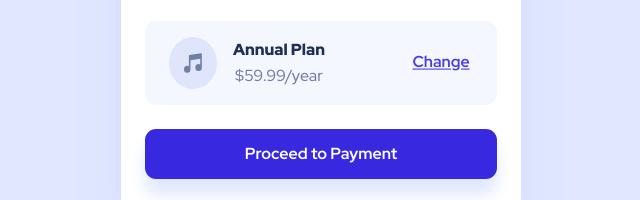
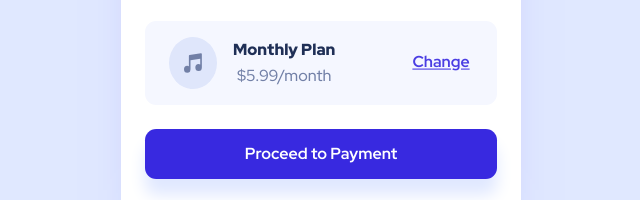
Before and after one commit to Liltanie/order-summary-component, a plain HTML site: page index.html in a window 1280 px wide. Both pictures are taken after a click on the button "Change". Shown: the part 435-635 px from the top of the page, 319-959 px from the left. Drawn offline with nearby package versions, Linux system fonts and the light colour scheme; files that its build step writes are made by us from their sources.

Commit message:
opción de cambio de plan con JS

```diff
--- /dev/null
+++ b/code/main.js
@@ -0,0 +1,18 @@
+const btnChange = document.querySelector('.btn--change')
+const plans = document.querySelectorAll('.plan')
+let slideIndex = 0
+
+const changePlan = index => {
+	if (index >= plans.length) index = 0
+	for (let plan of plans) {
+		plan.style.display = 'none'
+	}
+	plans[index].style.display = 'inline'
+	slideIndex = index
+}
+
+changePlan(slideIndex) //deja el primer plan por defecto
+
+btnChange.addEventListener('click', e => {
+	changePlan(slideIndex + 1)
+})
--- a/index.html
+++ b/index.html
@@ -28,13 +28,16 @@
 						</p>
 						<div class="card__chose-plan">
 							<img src="./images/icon-music.svg" alt="music icon" />
-							<p>Annual Plan<span>$59.99/year</span></p>
-							<button class="btn">Change</button>
+							<p class="plan plan--annual">Annual Plan<span>$59.99/year</span></p>
+							<p class="plan plan--monthly">Monthly Plan<span>$5.99/month</span></p>
+							<p class="plan plan-premium">Premium Plan<span>$69.99/year</span></p>
+							<button class="btn btn--change">Change</button>
 						</div>
 						<button class="btn btn--main">Proceed to Payment</button>
 						<button class="btn btn--cancel">Cancel Order</button>
 				</article>
 			</div>
 		</main>
+		<script src="./code/main.js"></script>
 	</body>
 </html>
```
